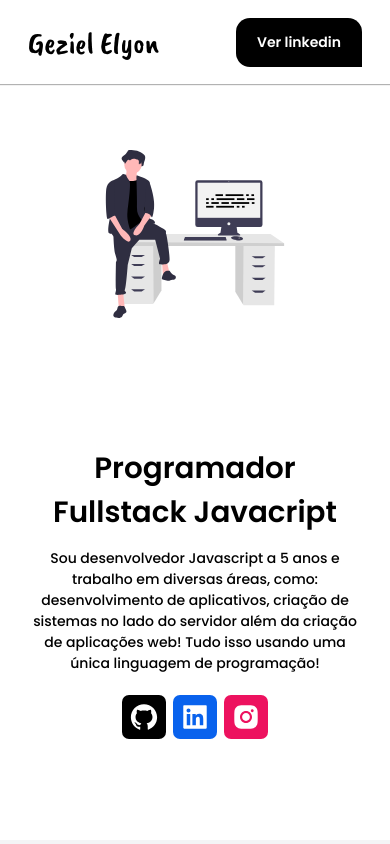
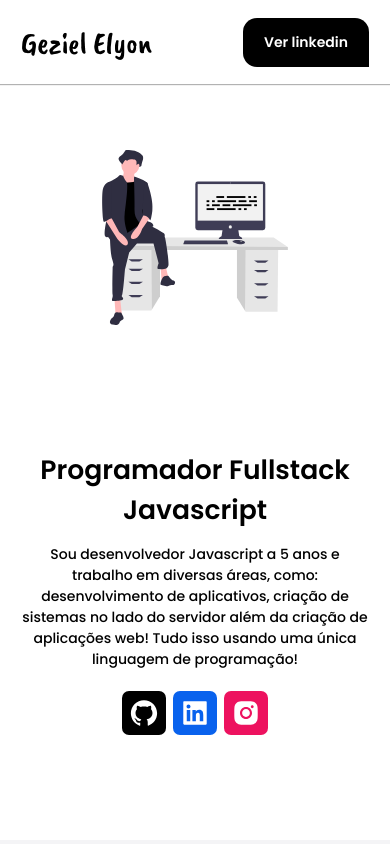
Before and after one commit to programador404/ReactJs-Geziel-Elyon, a React (Create React App) app: page / in a window 390 px wide. Shown: the top 844 px of the page. Built offline with nearby package versions, Linux system fonts and the light colour scheme.

Commit message:
style(font size): resize font-size on mobile
Changing the font-size on mobile devices

```diff
--- a/src/components/Content/styles.ts
+++ b/src/components/Content/styles.ts
@@ -48,7 +48,7 @@ export const TextDiv = styled.div`
   flex-direction: column;
   align-items: flex-start;
   justify-content: center;
-  padding: 2rem;
+  padding: 1.5rem;
 
   h1 {
     margin-bottom: 1rem;
@@ -68,7 +68,7 @@ export const TextDiv = styled.div`
     justify-content: center;
     text-align: center;
     h1 {
-      font-size: 2.1rem;
+      font-size: 1.9rem;
     }
 
     p {
@@ -84,7 +84,12 @@ export const ImageDiv = styled.div`
   flex-direction: column;
   align-items: flex-end;
   justify-content: center;
-  padding: 2rem;
+  padding: 1.5rem;
+
+  img {
+    height: 100%;
+    width: 100%;
+  }
 
   @media(max-width: 720px) {
     width: 100%;
--- a/src/components/Footer/styles.ts
+++ b/src/components/Footer/styles.ts
@@ -6,7 +6,7 @@ export const Container = styled.footer`
 `;
 
 export const Content = styled.div`
-  padding: 2rem;
+  padding: 1.5rem;
   max-width: 100rem;
   width: 100%;
   margin: 0 auto;
--- a/src/components/Header/styles.ts
+++ b/src/components/Header/styles.ts
@@ -9,7 +9,7 @@ export const Container = styled.header`
   background-color: var(--white);
 
   div {
-    padding: 0 2rem;
+    padding: 0 1.5rem;
     height: 6rem;
     max-width: 100rem;
     width: 100%;
--- a/src/pages/Home/index.tsx
+++ b/src/pages/Home/index.tsx
@@ -17,7 +17,7 @@ interface IContentProps {
 
 const contents: IContentProps[] = [
   {
-    title: "Programador Fullstack Javacript",
+    title: "Programador Fullstack Javascript",
     description: "Sou desenvolvedor Javascript a 5 anos e trabalho em diversas áreas, como: desenvolvimento de aplicativos, criação de sistemas no lado do servidor além da criação de aplicações web! Tudo isso usando uma única linguagem de programação!",
     asset: Desk,
     reverse: false,
```
